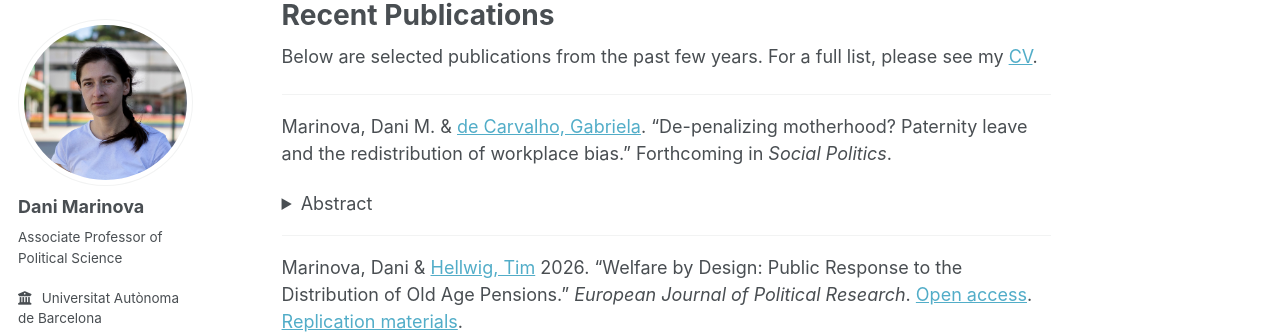
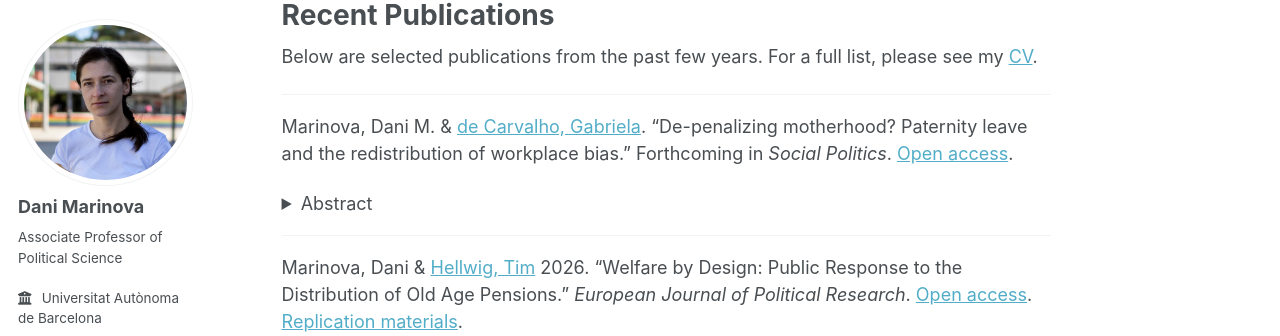
Before and after one commit to danimarinova/web, a Jekyll site: the page built from _pages/publications.md, in a window 1280 px wide and 1350 px high. Shown: the part 98-434 px from the top of the window. Built offline with Jekyll 4.4.1, drawn with Linux system fonts in a browser that asks for light colours; some web fonts are replaced; a script that is not in the unit is left out.

Commit message:
Update publications.md

```diff
--- a/_pages/publications.md
+++ b/_pages/publications.md
@@ -9,7 +9,7 @@ Below are selected publications from the past few years. For a full list, please
 
 ---
 
-Marinova, Dani M. & [de Carvalho, Gabriela](https://www.researchgate.net/profile/Gabriela-De-Carvalho-5). "De-penalizing motherhood? Paternity leave and the redistribution of workplace bias." Forthcoming in *Social Politics*.
+Marinova, Dani M. & [de Carvalho, Gabriela](https://www.researchgate.net/profile/Gabriela-De-Carvalho-5). "De-penalizing motherhood? Paternity leave and the redistribution of workplace bias." Forthcoming in *Social Politics*. [Open access](https://papers.ssrn.com/sol3/papers.cfm?abstract_id=6781538).
 
 <details>
 <summary>Abstract</summary>
```
